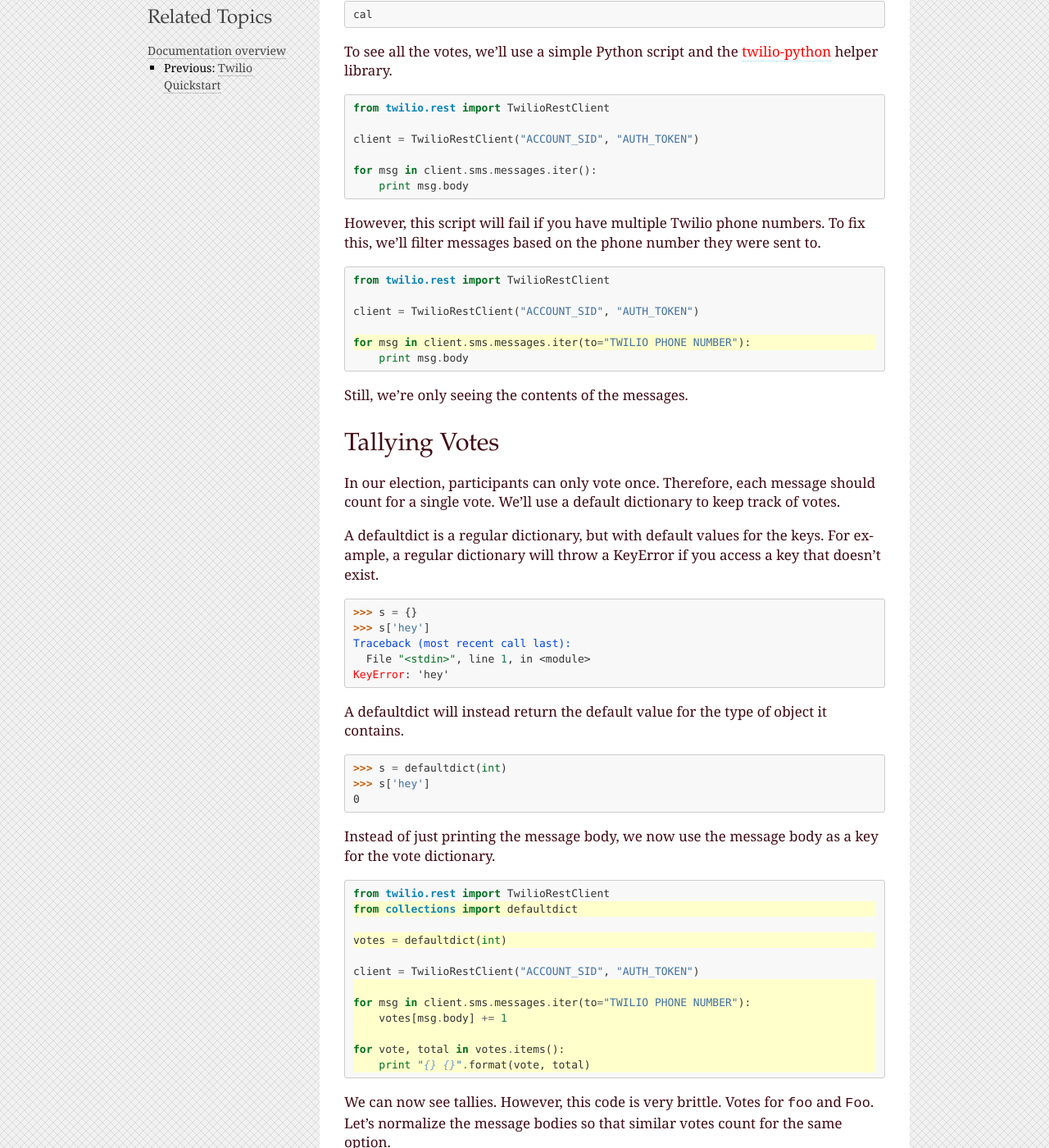
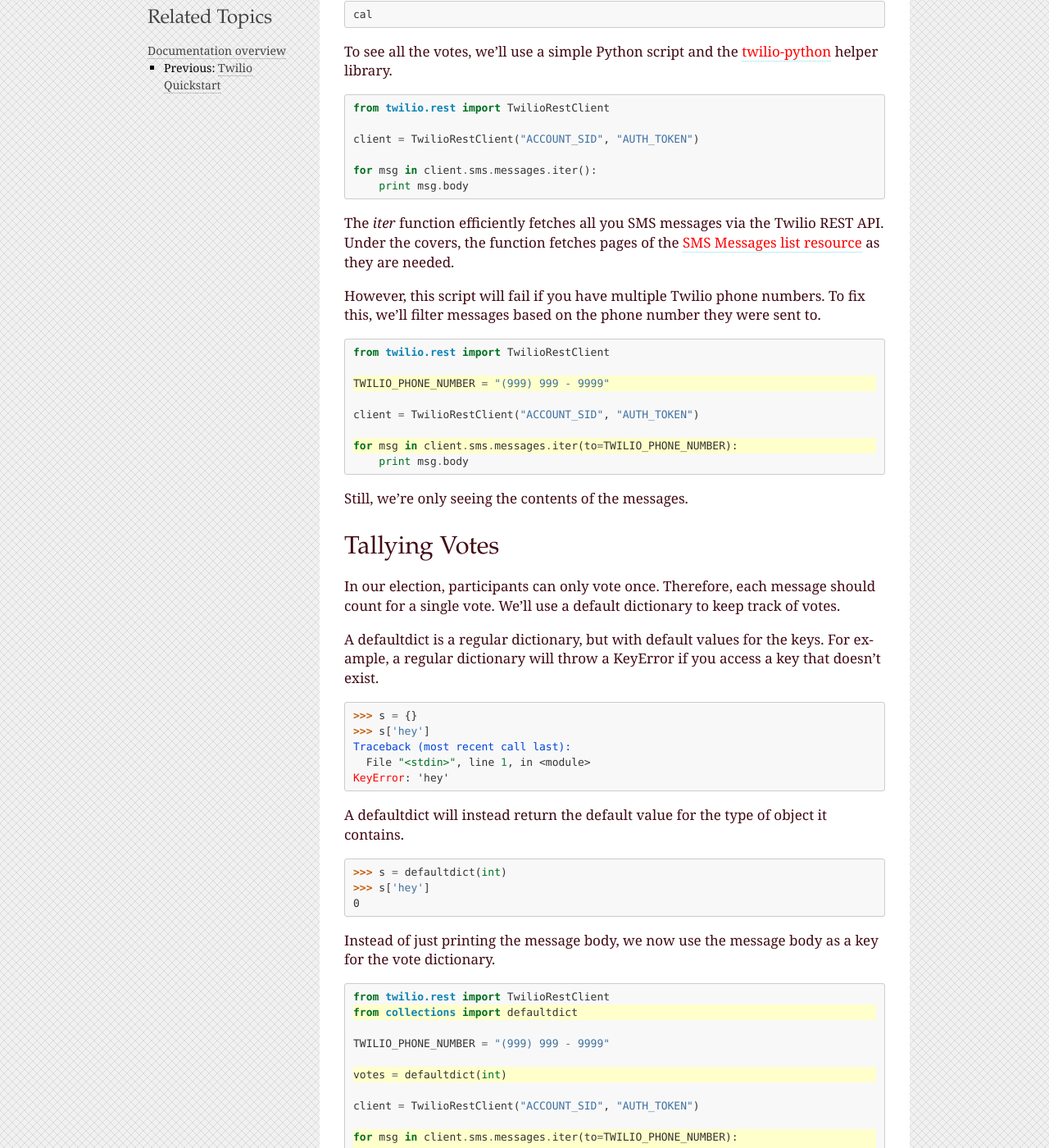
Before and after one commit to twilio/calworkshop, a Sphinx documentation site: the page built from docs/voting.rst, in a window 1280 px wide and 1400 px high, scrolled down 416 px. Shown: the whole window at 82% size. Built offline with Sphinx 7.4.7, drawn with Linux system fonts in a browser that asks for light colours; some of the changed text lies outside the part shown.

Commit message:
Clear up some documentation of the sms documentation

```diff
--- a/docs/quickstart.rst
+++ b/docs/quickstart.rst
@@ -200,9 +200,13 @@
     <?xml version="1.0" encoding="UTF-8"?>
     <Response>
       <Dial>
-        <Conference>vip</Conference>
+        <Conference>my-conference-room</Conference>
       </Dial>
     </Response>
+
+The text inside the Conference element is the conference room name. Since the
+name stays the for every phone call, all participants end up in the same
+conference.
 
 
 Swiss-Army Phone Number
--- a/docs/voting.rst
+++ b/docs/voting.rst
@@ -32,17 +32,24 @@
    for msg in client.sms.messages.iter():
        print msg.body
 
+The `iter` function efficiently fetches all you SMS messages via the Twilio
+REST API. Under the covers, the function fetches pages of the `SMS
+Messages list resource <http://www.twilio.com/docs/api/rest/sms#list>`_ as they
+are needed.
+
 However, this script will fail if you have multiple Twilio phone numbers. To
 fix this, we'll filter messages based on the phone number they were sent to.
 
 .. code-block:: python
-   :emphasize-lines: 5
+   :emphasize-lines: 3, 7
 
    from twilio.rest import TwilioRestClient
 
+   TWILIO_PHONE_NUMBER = "(999) 999 - 9999"
+
    client = TwilioRestClient("ACCOUNT_SID", "AUTH_TOKEN")
 
-   for msg in client.sms.messages.iter(to="TWILIO PHONE NUMBER"):
+   for msg in client.sms.messages.iter(to=TWILIO_PHONE_NUMBER):
        print msg.body
 
 Still, we're only seeing the contents of the messages.
@@ -79,16 +86,18 @@
 for the vote dictionary.
 
 .. code-block:: python
-   :emphasize-lines: 2,4,7,8-
+   :emphasize-lines: 2,6,10-
 
    from twilio.rest import TwilioRestClient
    from collections import defaultdict
+
+   TWILIO_PHONE_NUMBER = "(999) 999 - 9999"
 
    votes = defaultdict(int)
 
    client = TwilioRestClient("ACCOUNT_SID", "AUTH_TOKEN")
 
-   for msg in client.sms.messages.iter(to="TWILIO PHONE NUMBER"):
+   for msg in client.sms.messages.iter(to=TWILIO_PHONE_NUMBER):
        votes[msg.body] += 1
 
    for vote, total in votes.items():
@@ -99,16 +108,18 @@
 the same option.
 
 .. code-block:: python
-   :emphasize-lines: 9
+   :emphasize-lines: 11
 
    from twilio.rest import TwilioRestClient
    from collections import defaultdict
+
+   TWILIO_PHONE_NUMBER = "(999) 999 - 9999"
 
    votes = defaultdict(int)
 
    client = TwilioRestClient("ACCOUNT_SID", "AUTH_TOKEN")
 
-   for msg in client.sms.messages.iter(to="TWILIO PHONE NUMBER"):
+   for msg in client.sms.messages.iter(to=TWILIO_PHONE_NUMBER):
        votes[msg.body.upper()] += 1
 
    for vote, total in votes.items():
@@ -125,17 +136,19 @@
 
 
 .. code-block:: python
-   :emphasize-lines: 5,10,11,14
+   :emphasize-lines: 7,12,13,16
 
    from twilio.rest import TwilioRestClient
    from collections import defaultdict
+
+   TWILIO_PHONE_NUMBER = "(999) 999 - 9999"
 
    votes = defaultdict(int)
    voted = set()
 
    client = TwilioRestClient("ACCOUNT_SID", "AUTH_TOKEN")
 
-   for msg in client.sms.messages.iter(to="TWILIO PHONE NUMBER"):
+   for msg in client.sms.messages.iter(to=TWILIO_PHONE_NUMBER):
        if msg.from_ in voted:
            continue
 
@@ -155,18 +168,20 @@
 simplicity and price (free).
 
 .. code-block:: python
-   :emphasize-lines: 1,17-
+   :emphasize-lines: 1,19-
 
    import urllib
    from twilio.rest import TwilioRestClient
    from collections import defaultdict
+
+   TWILIO_PHONE_NUMBER = "(999) 999 - 9999"
 
    votes = defaultdict(int)
    voted = set()
 
    client = TwilioRestClient("ACCOUNT_SID", "AUTH_TOKEN")
 
-   for msg in client.sms.messages.iter(to="TWILIO PHONE NUMBER"):
+   for msg in client.sms.messages.iter(to=TWILIO_PHONE_NUMBER):
        if msg.from_ in voted:
            continue
 
```
